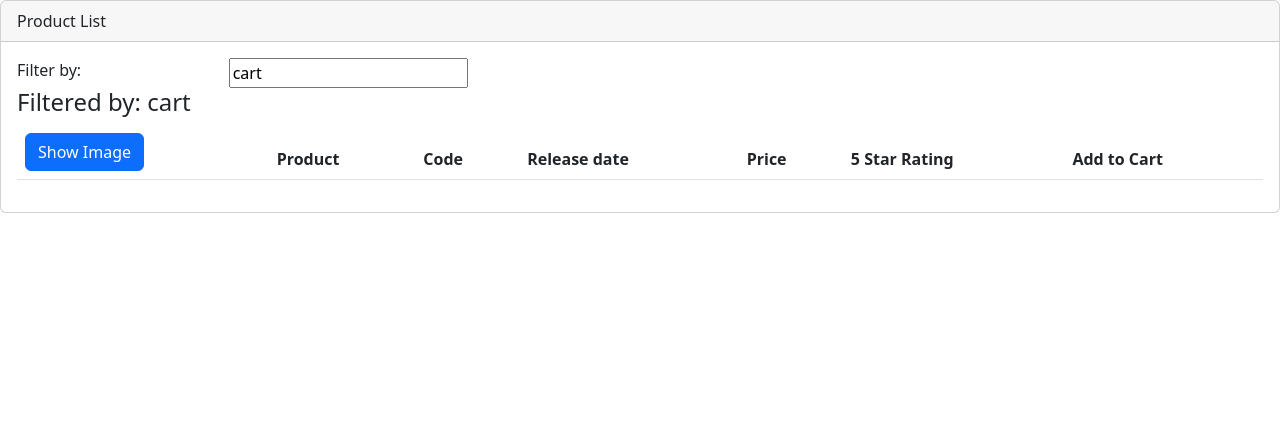
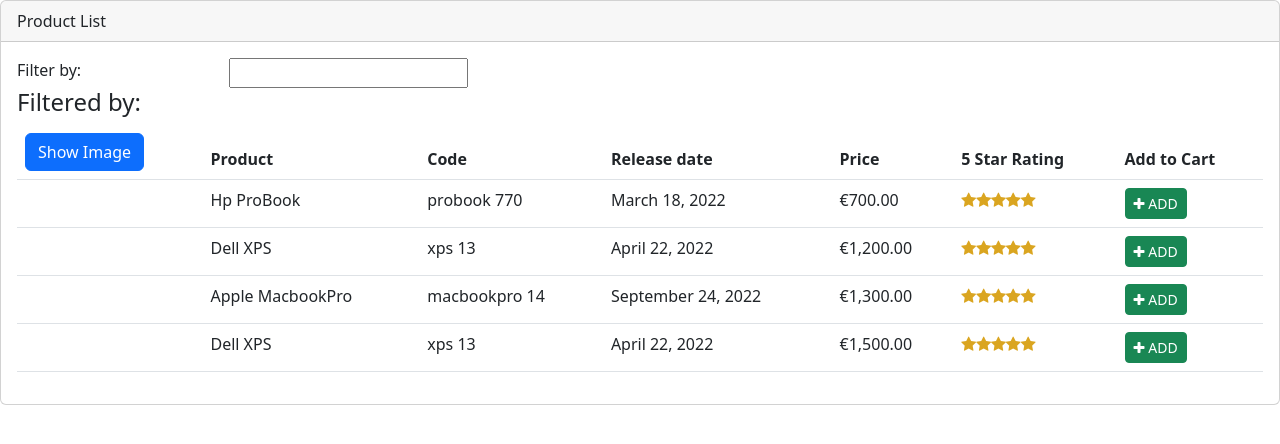
Before and after one commit to ubt-e-commerce-app/front, an Angular app: page / in a window 1280 px wide. Shown: the top 444 px of the page. Built offline with nearby package versions, Linux system fonts and the light colour scheme.

Commit message:
retrieving data from service

```diff
--- a/src/app/products/product-list/product-list.component.ts
+++ b/src/app/products/product-list/product-list.component.ts
@@ -1,4 +1,5 @@
 import { Component, OnInit, Pipe } from '@angular/core';
+import { ProductsService } from '../products-service';
 import { IProduct } from './product';
 
 @Component({
@@ -25,48 +26,10 @@ export class ProductListComponent implements OnInit {
   }
 
   filteredProducts: IProduct[] = [];
-  products: IProduct[] = [
-    {
-      "productId": 1,
-      "productName": "Hp ProBook",
-      "productCode": "Probook-770",
-      "releaseDate": "March 18, 2022",
-      "description": "Lorem ipsum dolor sit, amet consectetur adipisicing elit. Natus, fuga. Itaque, provident.",
-      "price": 700,
-      "starRating": 4.2,
-      "imgUrl": "assets/images/hp.jpg"
-    },
-    {
-      "productId": 2,
-      "productName": "Dell XPS",
-      "productCode": "Xps-13",
-      "releaseDate": "April 22, 2022",
-      "description": "Lorem ipsum dolor sit, amet consectetur adipisicing elit. Natus, fuga. Itaque, provident.",
-      "price": 1200,
-      "starRating": 4.6,
-      "imgUrl": "assets/images/dell.jpg"
-    },
-    {
-      "productId": 3,
-      "productName": "Apple MacbookPro",
-      "productCode": "MacbookPro-14",
-      "releaseDate": "September 24, 2022",
-      "description": "Lorem ipsum dolor sit, amet consectetur adipisicing elit. Natus, fuga. Itaque, provident.",
-      "price": 1300,
-      "starRating": 4.0,
-      "imgUrl": "assets/images/apple.jpg"
-    },
-    {
-      "productId": 2,
-      "productName": "Dell XPS",
-      "productCode": "Xps-13",
-      "releaseDate": "April 22, 2022",
-      "description": "Lorem ipsum dolor sit, amet consectetur adipisicing elit. Natus, fuga. Itaque, provident.",
-      "price": 1500,
-      "starRating": 3.6,
-      "imgUrl": "assets/images/dell.jpg"
-    },
-  ]
+  products: IProduct[] = [];
+  constructor(private productService: ProductsService) {
+    this.productService = productService;
+  }
 
   performFilter(filterBy: string): IProduct[] {
     filterBy = filterBy.toLocaleLowerCase();
@@ -74,14 +37,15 @@ export class ProductListComponent implements OnInit {
       product.productName.toLocaleLowerCase().includes(filterBy))
   }
 
+
   toggleImage(): void {
     this.showImage = !this.showImage;
   }
 
-  constructor() { }
-
   ngOnInit(): void {
-    this.listFilter = 'cart'
+    this.products = this.productService.getProducts();
+    this.filteredProducts = this.products;
+    // this.listFilter = 'cart'
   }
 
   onRatingClicked(message: string):void {
--- /dev/null
+++ b/src/app/products/products-service.ts
@@ -0,0 +1,55 @@
+import { Injectable } from '@angular/core';
+import { IProduct } from './product-list/product';
+
+@Injectable({
+  providedIn: 'root'
+})
+export class ProductsService {
+
+  getProducts(): IProduct[]{
+    return [
+      {
+        "productId": 1,
+        "productName": "Hp ProBook",
+        "productCode": "Probook-770",
+        "releaseDate": "March 18, 2022",
+        "description": "Lorem ipsum dolor sit, amet consectetur adipisicing elit. Natus, fuga. Itaque, provident.",
+        "price": 700,
+        "starRating": 4.2,
+        "imgUrl": "assets/images/hp.jpg"
+      },
+      {
+        "productId": 2,
+        "productName": "Dell XPS",
+        "productCode": "Xps-13",
+        "releaseDate": "April 22, 2022",
+        "description": "Lorem ipsum dolor sit, amet consectetur adipisicing elit. Natus, fuga. Itaque, provident.",
+        "price": 1200,
+        "starRating": 4.6,
+        "imgUrl": "assets/images/dell.jpg"
+      },
+      {
+        "productId": 3,
+        "productName": "Apple MacbookPro",
+        "productCode": "MacbookPro-14",
+        "releaseDate": "September 24, 2022",
+        "description": "Lorem ipsum dolor sit, amet consectetur adipisicing elit. Natus, fuga. Itaque, provident.",
+        "price": 1300,
+        "starRating": 4.0,
+        "imgUrl": "assets/images/apple.jpg"
+      },
+      {
+        "productId": 2,
+        "productName": "Dell XPS",
+        "productCode": "Xps-13",
+        "releaseDate": "April 22, 2022",
+        "description": "Lorem ipsum dolor sit, amet consectetur adipisicing elit. Natus, fuga. Itaque, provident.",
+        "price": 1500,
+        "starRating": 3.6,
+        "imgUrl": "assets/images/dell.jpg"
+      },
+    ]
+  }
+
+  constructor() { }
+}
```
